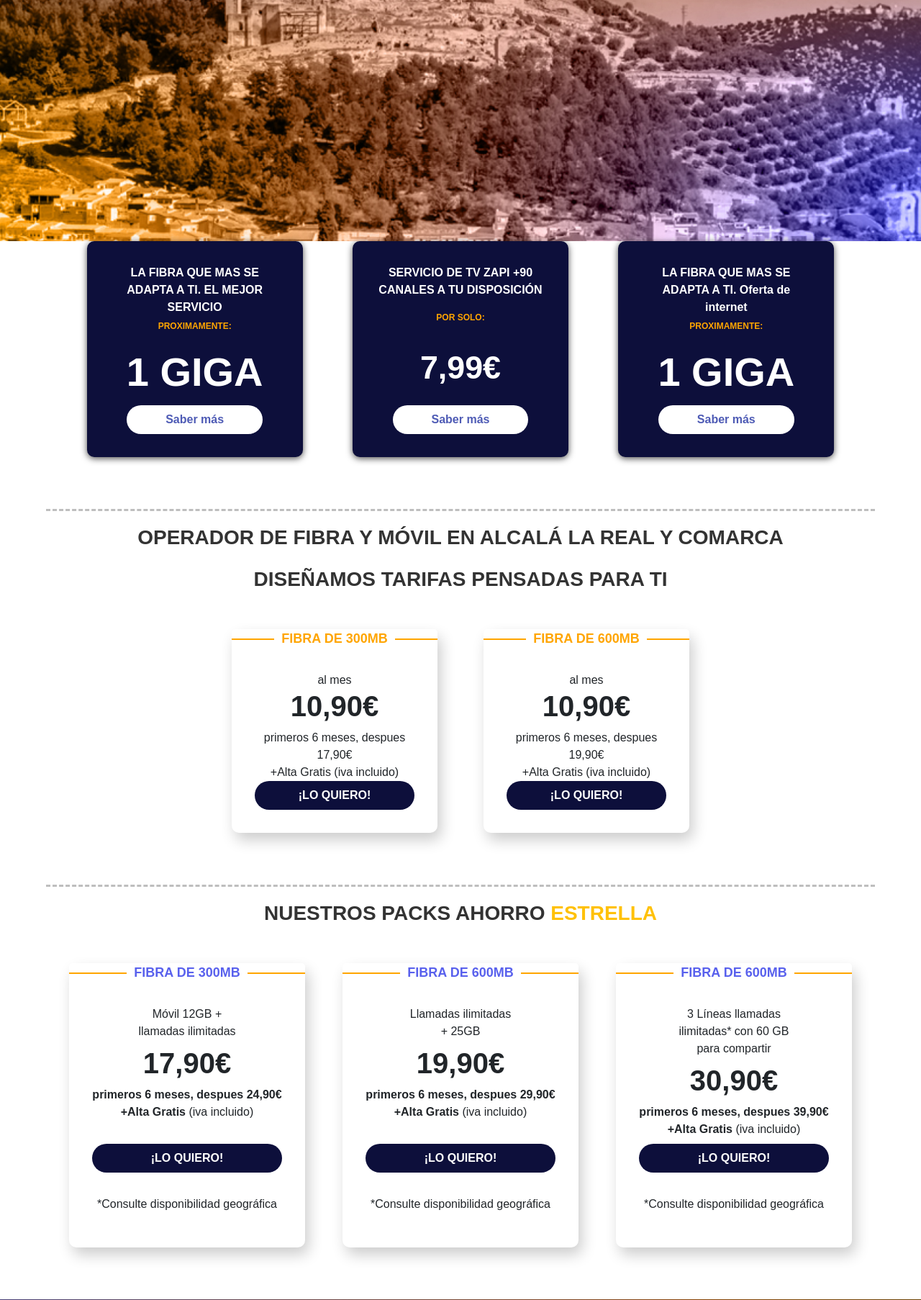
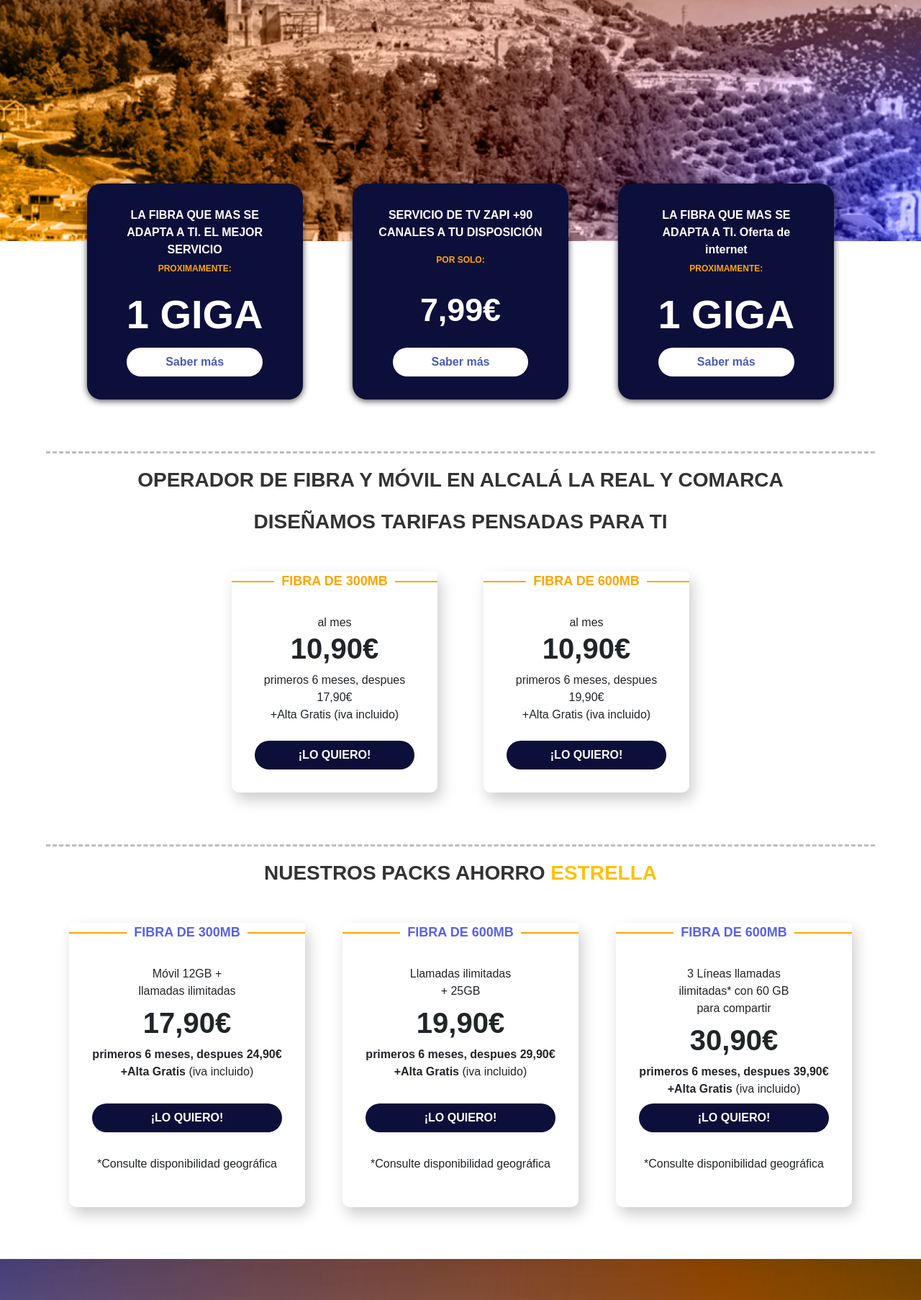
Before and after one commit to insytec-alcala/paginaweb, a PHP site: page / in a window 1280 px wide. Shown: the part 557-2363 px from the top of the page at 72% size. Run offline with PHP 8.4, Linux system fonts and the light colour scheme; some web fonts are replaced.

Commit message:
ajustes a la página

```diff
--- a/Index.php
+++ b/Index.php
@@ -68,14 +68,14 @@
                     <div class="card-header custom-header" >
                          <span style="color: orange;">FIBRA DE 300MB</span>
                      </div>
-                    <div class="card-body">
+                     <div class="card-body d-flex flex-column justify-content-between">
                     <p class="card-text">al mes</p>
                     <h5 class="card-title fs-1 fw-bold">10,90€</h5>
                         <p class="card-text">
                             primeros 6 meses, despues 17,90€ <br>
                             +Alta Gratis (iva incluido)
                         </p>
-                        <a href="#" class="btn btn-warning fw-bold loquiero">¡LO QUIERO!</a>
+                        <a href="#" class="btn btn-warning fw-bold mt-4 loquiero">¡LO QUIERO!</a>
                     </div>
 
                 </div>
@@ -86,14 +86,14 @@
                     <div class="card-header custom-header">
                          <span style="color: orange;">FIBRA DE 600MB</span>
                      </div>
-                    <div class="card-body">
+                     <div class="card-body d-flex flex-column justify-content-between">
                     <p class="card-text">al mes</p>
                     <h5 class="card-title fs-1 fw-bold">10,90€</h5>
                         <p class="card-text">
                             primeros 6 meses, despues 19,90€ <br>
                             +Alta Gratis (iva incluido)
                         </p>
-                        <a href="#" class="btn btn-warning fw-bold loquiero">¡LO QUIERO!</a>
+                        <a href="#" class="btn btn-warning fw-bold mt-4 loquiero">¡LO QUIERO!</a>
                     </div>
 
                 </div>
@@ -201,7 +201,7 @@
                     <span style="color: #5961ED">COMPARTIDA FAMILIAR 1</span>
                 </div>
                 <div class="card-body d-flex flex-column justify-content-between">
-                    <p class="card-text fs-5 mb-2">
+                    <p class="card-text mb-2">
                         Hasta 3 líneas móviles <br>
                         con llamadas ilimitadas <br>
                         +60 GB para compartir* <br>
@@ -218,18 +218,19 @@
         </div>
 
 
-        <!-- Tarjeta 2 -->
+
         <div class="col-md-4 mb-4 d-flex flex-column align-items-center">
         <div class="d-flex align-items-center mb-4">
                 <img src="./img/fibraole/icono_fijo.png" class="logo" alt="Icono" class="me-2">
                 <span class="text-uppercase fw-bold">TARIFAS DE FIJO</span>
             </div>
+    <!-- Tarjeta 2 -->
             <div class="card card-secundaria text-center border-0 h-100 d-flex flex-column">
                 <div class="card-header sinlinea">
                     <span style="color: #5961ED">TARIFA FIJO</span>
                 </div>
                 <div class="card-body d-flex flex-column justify-content-between">
-                    <p class="card-text fs-5 mb-2">
+                    <p class="card-text mb-2">
                         Fijo sobre una conexión <br>
                         1000 min a fijo + <br>
                         100 min a móvil <br>
@@ -318,35 +319,6 @@
         </div>
     </div>
 </section>
-        <div class="row text-center ">
-        <div class="col-md-4 mb-4 d-flex justify-content-center">
-        <div class="card card-secundaria text-center border-0 h-100 d-flex flex-column">
-                <!--Imagen -->
-                <!--Párrafo -->
-                <!--Ver más -->
-                </div>
-            </div>
-
-            <div class="col-md-4 mb-4 d-flex justify-content-center">
-            <div class="card card-secundaria text-center border-0 h-100 d-flex flex-column">
-                <!--Imagen -->
-                <!--Párrafo -->
-                <!--Ver más -->
-
-                </div>
-            </div>
-
-            <div class="col-md-4 mb-4 d-flex justify-content-center">
-            <div class="card card-secundaria text-center border-0 h-100 d-flex flex-column">
-                <!--Imagen -->
-                <!--Párrafo -->
-                <!--Ver más -->
-
-                </div>
-            </div>
-
-        </div>
-    </section>
 <!--Línea discontinua -->
 <p class="mb-3">
         <hr class="discontinua">
--- a/styles/index.css
+++ b/styles/index.css
@@ -13,7 +13,8 @@ header {
     background-repeat: no-repeat;
     background-size: cover;
     height: 90vh;
-
+    position: relative;
+    z-index: -1;
 }
 
 header h1 {
@@ -49,7 +50,7 @@ header h1 {
 }
 
 .btn-warning:hover{
-    background-color: white;
+    background-color: orange;
     color: #0d0f3b;
 }
 
@@ -72,7 +73,7 @@ header h1 {
     height: auto;
     background-color: #0d0f3b;
     color: white;
-    border-radius: 10px;
+    border-radius: 20px;
     align-items: center;
     box-shadow: 0 2px 10px rgba(0, 0, 0, 0.7);
     aspect-ratio: 1 / 1;
@@ -98,6 +99,7 @@ header h1 {
     flex-direction: column;
     justify-content: space-between; /* Para alinear el contenido */
     height: 100%;
+
 }
 
 .card-title  {
@@ -109,6 +111,7 @@ header h1 {
 .card .card-header {
     border-bottom: none; /* Evita la aparición de un borde inferior en el card header */
 }
+
 
 
 /*header con línea */
@@ -157,8 +160,8 @@ header h1 {
 
 .fila2{
     max-width: 350px;
-    padding-left: 2rem; /* Ajusta el valor para reducir el espacio entre columnas */
-    padding-right: 2rem; /* Ajusta el valor para reducir el espacio entre columnas */
+    padding-left: 2rem; /* Reducir el espacio entre columnas */
+    padding-right: 2rem;
 }
 
 .zapi{
@@ -226,6 +229,7 @@ img {
         margin-right: 20px; /* Alinea la frase completamente a la derecha */
 
       }
+
   }
 
 
@@ -248,6 +252,8 @@ img {
           margin-right: 20px;
 
         }
+
+
   }
 
 @media (min-width: 768px) and (max-width: 992px) {
@@ -295,6 +301,9 @@ img {
         max-width: 300px; /* Limite de anchura de mágenes para que no se vean demasiado grandes */
 
     }
+    #tarjetas{
+        margin-top: -80px;
+    }
 }
 
 
@@ -323,9 +332,7 @@ img {
     .zapi {
         font-size: 1.8rem;
     }
-    .sabermas {
-        width: 100%; /* el botón ocupa todo el ancho en pantallas pequeñas */
-    }
+
 
 
 }
```
